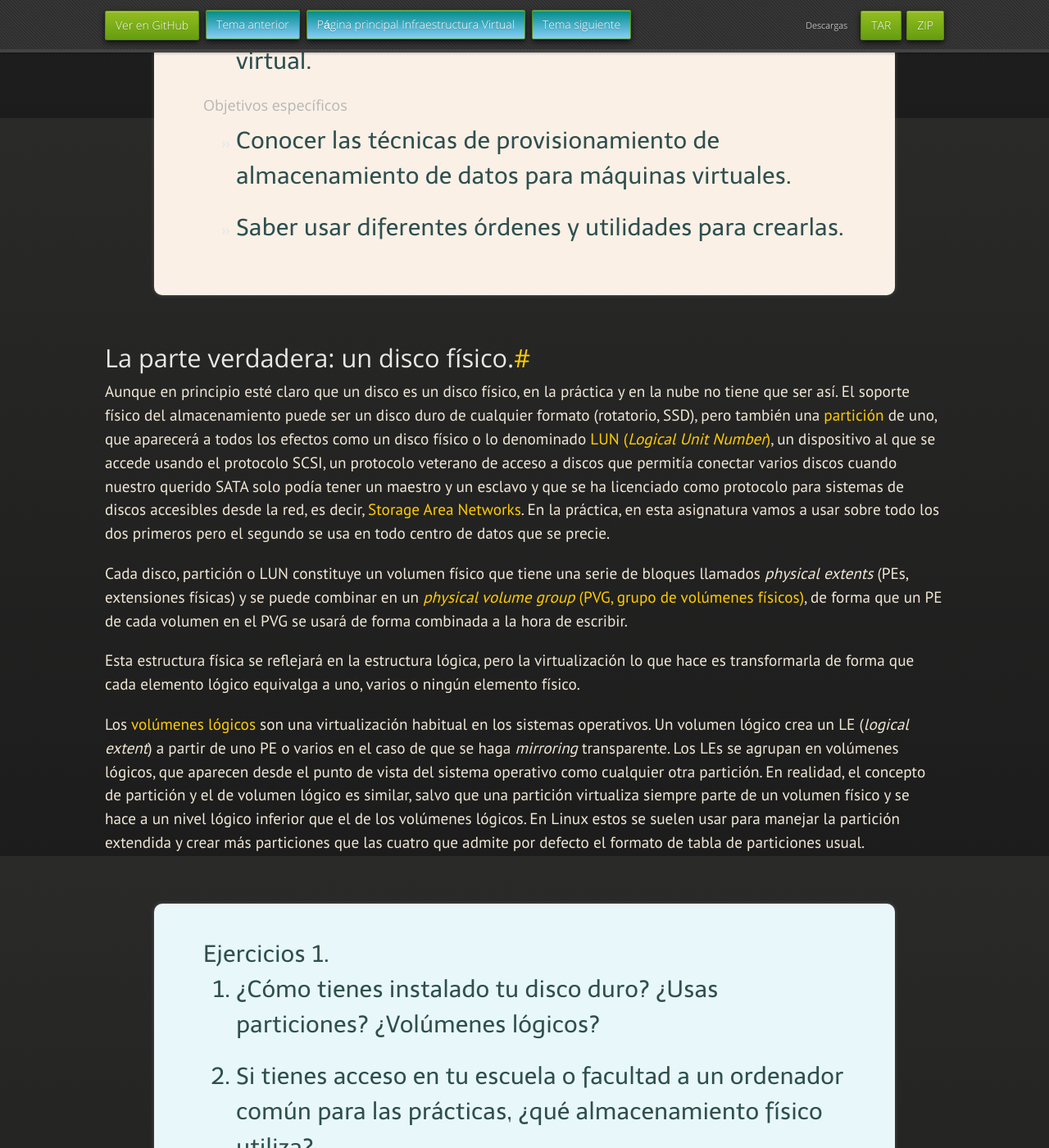
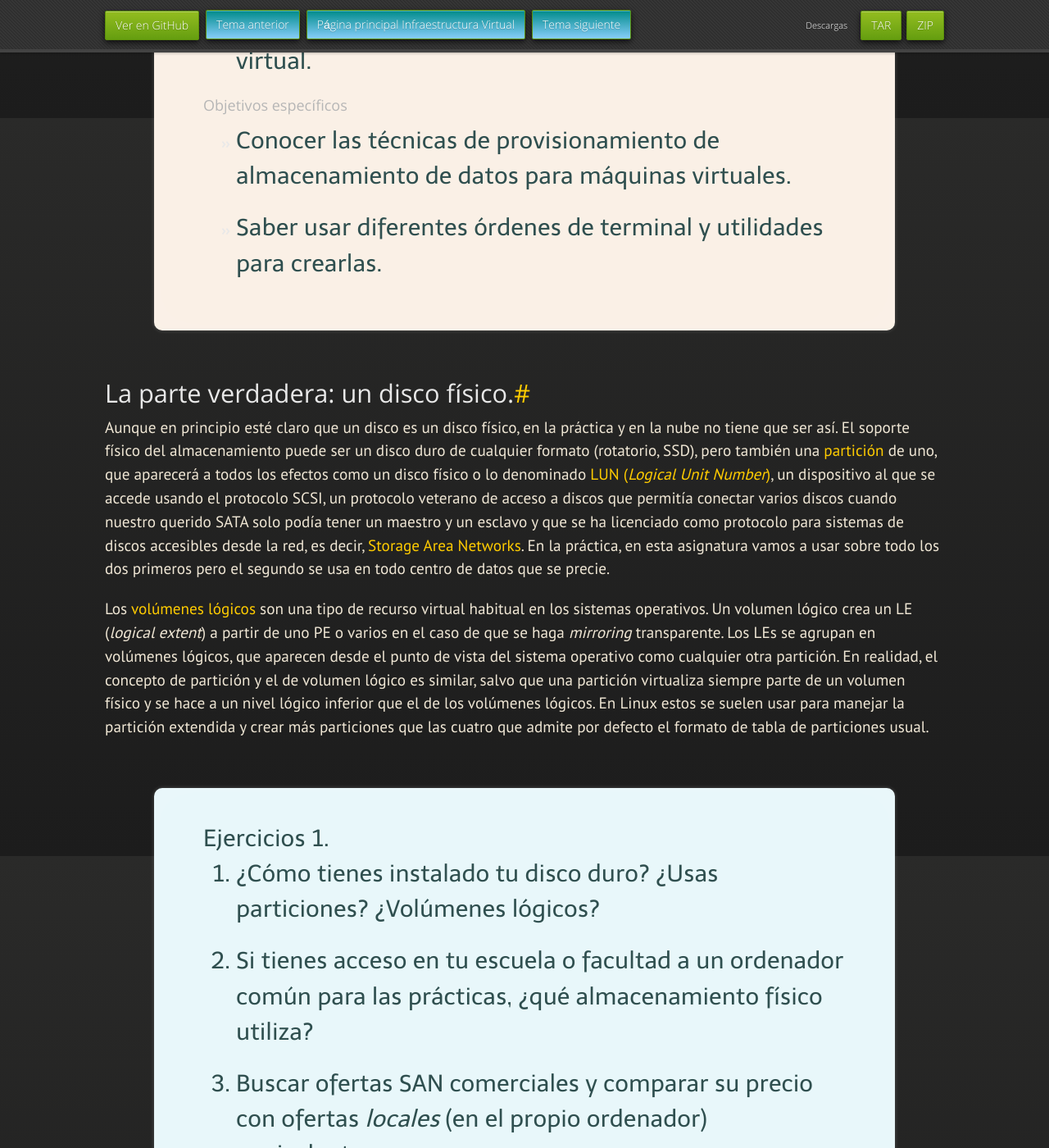
Before and after one commit to JJ/IV, a Jekyll site: the page built from documentos/temas/Almacenamiento.md, in a window 1280 px wide and 1400 px high, scrolled down 756 px. Shown: the whole window at 82% size. Built offline with Jekyll 4.4.1, drawn with Linux system fonts in a browser that asks for light colours; nearby versions of some CDN libraries; some web fonts are replaced; our own code applies the rules of GitHub Pages for plain Markdown files.

Commit message:
Sync documentos/temas/Almacenamiento.md de master a gh-pages

```diff
--- a/documentos/temas/Almacenamiento.md
+++ b/documentos/temas/Almacenamiento.md
@@ -39,7 +39,7 @@ Objetivos
    para
    máquinas virtuales.
 
- * Saber usar diferentes órdenes y utilidades para crearlas.
+ * Saber usar diferentes órdenes de terminal y utilidades para crearlas.
 
  </div>
 
@@ -64,15 +64,9 @@ Objetivos
  primeros pero el segundo se usa en todo centro de datos que se
  precie.
 
- Cada disco, partición o LUN constituye un volumen físico que tiene
- una serie de bloques llamados *physical extents* (PEs, extensiones
- físicas) y se puede combinar en un [*physical volume group* (PVG,  grupo de volúmenes físicos)](http://h30499.www3.hp.com/t5/LVM-and-VxVM/what-is-PVG-Physical-Volume-Group/td-p/4675294), de forma que un PE de cada volumen en el PVG se usará de forma combinada a la hora de escribir.
-
- Esta estructura física se reflejará en la estructura lógica, pero la virtualización lo que hace es transformarla de forma que cada elemento lógico equivalga a uno, varios o ningún elemento físico.
-
 Los
 [volúmenes lógicos](http://en.wikipedia.org/wiki/Logical_volume_management)
-son una virtualización habitual en los sistemas operativos.  Un
+son una tipo de recurso virtual habitual en los sistemas operativos.  Un
 volumen lógico crea un LE (*logical extent*) a partir de uno PE o
 varios en el caso de que se haga *mirroring* transparente. Los LEs se
 agrupan en volúmenes lógicos, que aparecen desde el punto de vista del
```
